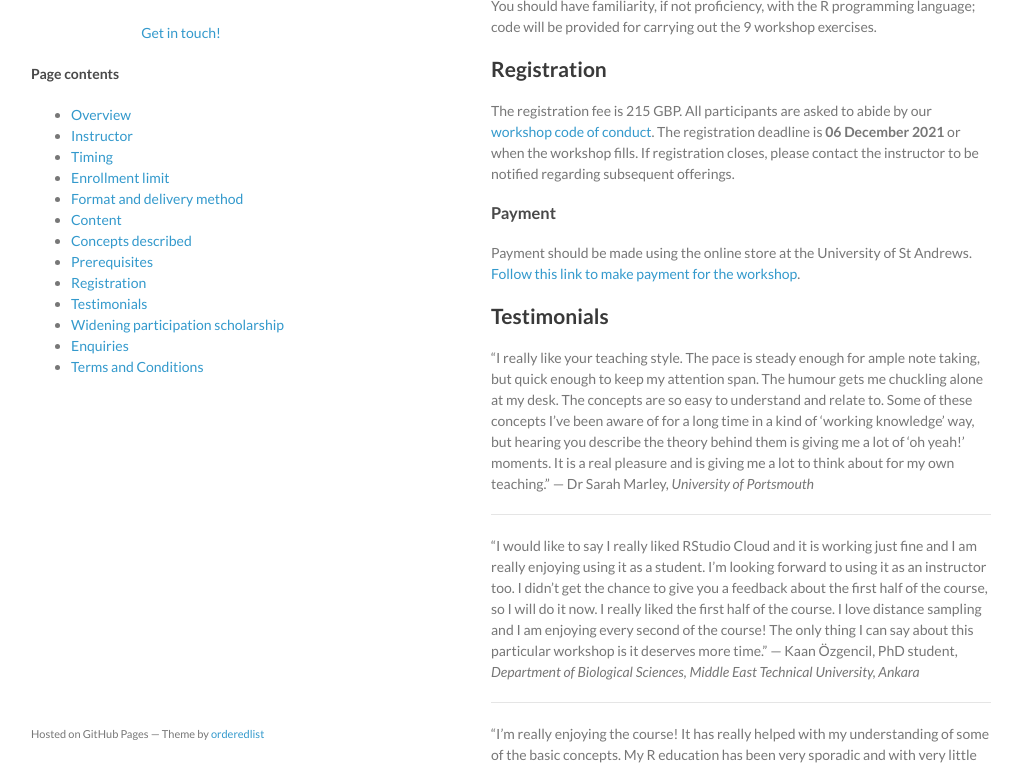
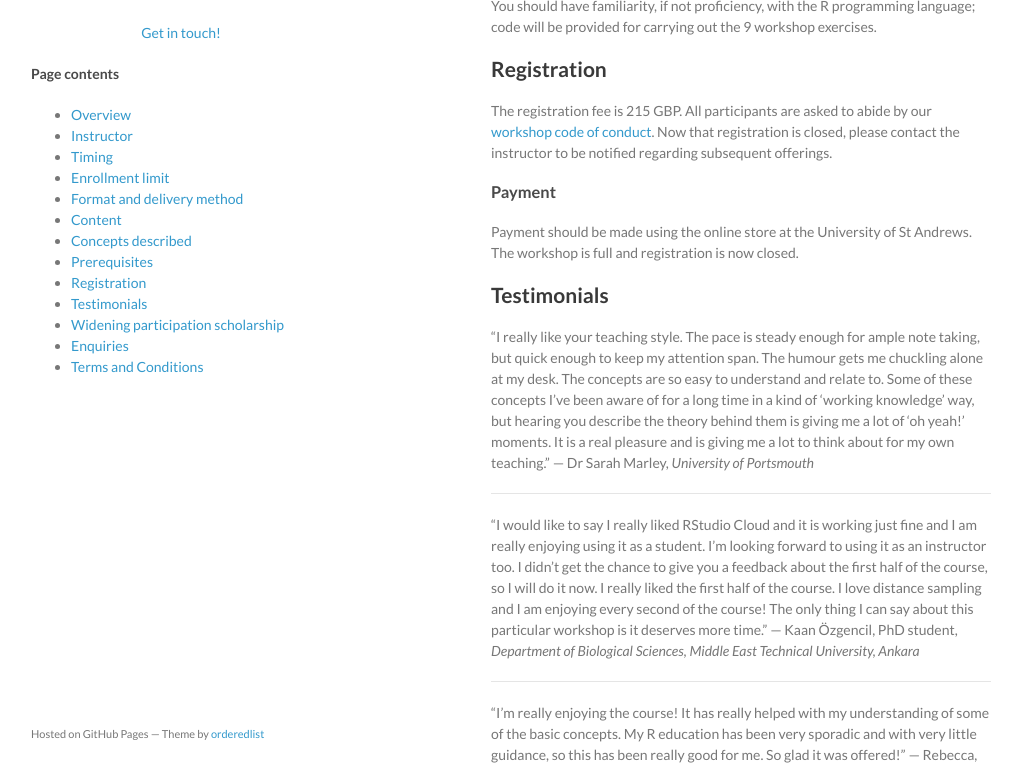
Before and after one commit to distanceworkshops/distanceworkshops.github.io, a Jekyll site: the page built from intro-jan-2022.md, in a window 1280 px wide and 900 px high, scrolled down 1602 px, cut to the strip 137-900 px from the top of the window. Shown: the whole strip, without its empty margins (129-1151 px from the left). Built offline with Jekyll 4.4.1, drawn with Linux system fonts in a browser that asks for light colours.

Commit message:
workshop closed

```diff
--- a/intro-jan-2022.md
+++ b/intro-jan-2022.md
@@ -59,10 +59,10 @@ Distance sampling concepts to be discussed include:
 You should have familiarity, if not proficiency, with the R programming language; code will be provided for carrying out the 9 workshop exercises.
 
 ## Registration
-The registration fee is 215 GBP. All participants are asked to abide by our [workshop code of conduct](code-of-conduct). The registration deadline is **06 December 2021** or when the workshop fills.  If registration closes, please contact the instructor to be notified regarding subsequent offerings.
+The registration fee is 215 GBP. All participants are asked to abide by our [workshop code of conduct](code-of-conduct). Now that registration is closed, please contact the instructor to be notified regarding subsequent offerings.
 
 ### Payment
-Payment should be made using the online store at the University of St Andrews. [Follow this link to make payment for the workshop](https://onlineshop.st-andrews.ac.uk/conferences-and-events/events/creem/online-live-workshop-introductory-distance-sampling10th-21st-january-2022).
+Payment should be made using the online store at the University of St Andrews. The workshop is full and registration is now closed.
 
 ## Testimonials
 “I really like your teaching style. The pace is steady enough for ample note taking, but quick enough to keep my attention span. The humour gets me chuckling alone at my desk. The concepts are so easy to understand and relate to. Some of these concepts I’ve been aware of for a long time in a kind of ‘working knowledge’ way, but hearing you describe the theory behind them is giving me a lot of ‘oh yeah!’ moments. It is a real pleasure and is giving me a lot to think about for my own teaching.”  — Dr Sarah Marley, <em>University of Portsmouth</em>
```
